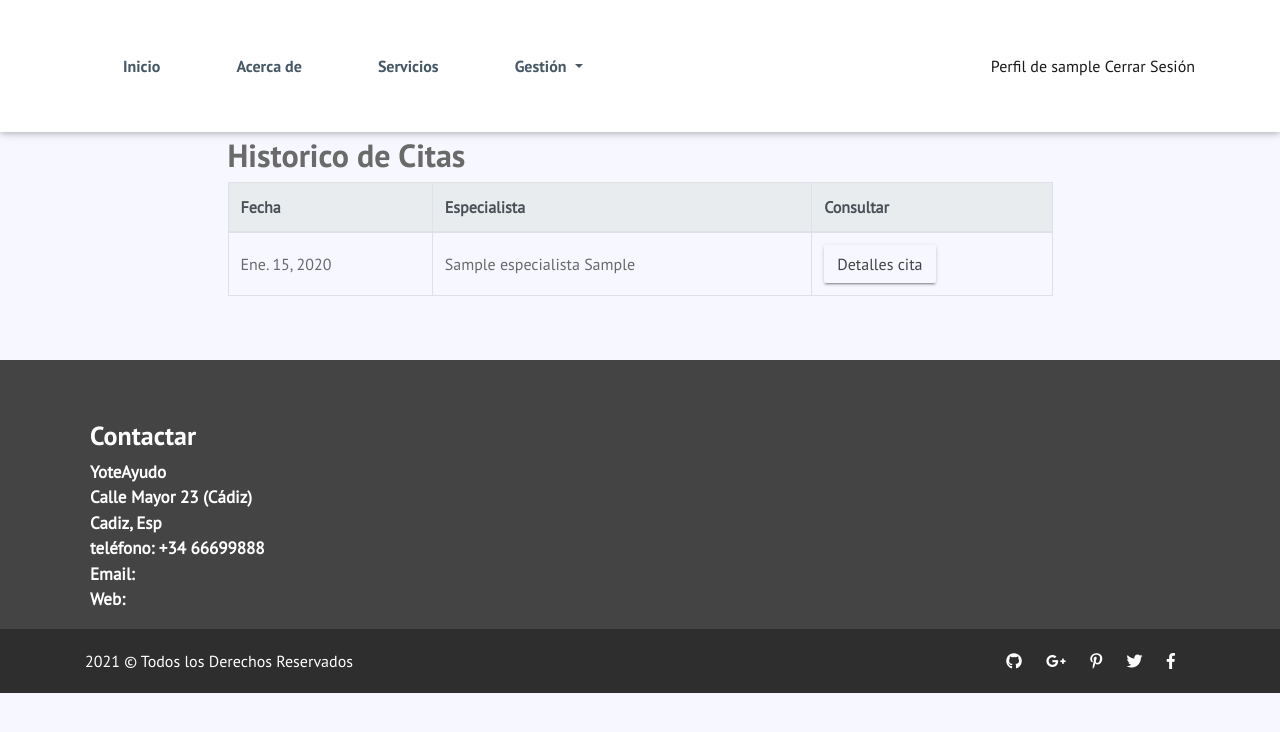
After one commit to microedet/yoteayudo, a Django app: page /historico_consulta_cliente in a window 1280 px wide. The commit adds this page. Shown: the top 732 px of the page. Run offline with Django 3.2, Linux system fonts and the light colour scheme; a user stored in the database is signed in; tables that the repository leaves empty hold one stand-in row (values such as "Sample post"); parts of the project's set-up code (start-up, migrations or seed data) failed here and were passed over; some libraries are stand-ins or nearby versions.

Commit message:
se ve template de historico de citas, pero no descrimina realizada de no realizada y no esta enlazado a la vista detalle de la consulta

```diff
--- a/core/templates/core/base.html
+++ b/core/templates/core/base.html
@@ -41,7 +41,7 @@
                             {% else %}
                                 <a class="dropdown-item" href="{% url 'especialistas' %}">Solicitar Cita</a>
                                 <a class="dropdown-item" href="{% url 'modificar_consultar_cita_cliente' %}">Modificar y Anular Cita</a>
-                                <a class="dropdown-item" >Historial de Citas</a>
+                                <a class="dropdown-item" href="{% url 'historico_consulta_cliente' %}">Historial de Citas</a>
 
                             {% endif %}
                             <!--<a class="dropdown-item" href="#">Third Item</a></div>-->
--- /dev/null
+++ b/core/templates/core/cita_list_historical.html
@@ -0,0 +1,48 @@
+{% extends 'core/base.html' %}
+{% load static %}
+{% block title %}Perfil Cliente{% endblock %}
+{% block content %}
+    <style>label{display:none}</style>
+    <br>
+    <br>
+    <br>
+    <style>.errorlist{color:red;}</style>
+    <main role="main">
+        <div class="container">
+            <div class="row mt-3">
+                <div class="col-md-9 mx-auto mb-5">
+                    <br>
+                    <br><h2>Historico de  Citas</h2>
+                    <table class="table table-bordered">
+
+                        <thead class="thead-light">
+                        <tr>
+                            <th scope="col">Fecha</th>
+                            <th scope="col">Especialista</th>
+                            <th  scope="col">Consultar</th>
+                        </tr>
+                        </thead>
+                        <tbody>
+                        {% for cita in cita_list %}
+                            <tr style="vertical-align: middle">
+
+
+                                <td style="vertical-align: middle">{{ cita.fecha}}</td>
+                                <td style="vertical-align: middle">{{ cita.idEspecialista.nombre}} {{ cita.idEspecialista.apellido }}</td>
+
+                                <td style="vertical-align: middle">
+
+                                        <a class="btn btn-default"  href="{% url 'borrar_cita_cliente' pk=cita.id %}">Detalles cita</a>
+
+                                </td>
+
+                            </tr>
+                        {% endfor %}
+                        </tbody>
+                    </table>
+                </div>
+            </div>
+        </div>
+
+    </main>
+{% endblock %}
--- a/core/urls.py
+++ b/core/urls.py
@@ -48,4 +48,7 @@ urlpatterns = [
     #url para borrar la consulta del especialista
     path('borrar_cita_cliente/<int:pk>', views.CitaDeleteView.as_view(), name='borrar_cita_cliente'),
 
+    #url para consultar historico de citas
+    path('historico_consulta_cliente', views.CitasListHistorical.as_view(), name='historico_consulta_cliente'),
+
 ]
--- a/core/views.py
+++ b/core/views.py
@@ -177,10 +177,17 @@ class CitaCreateView(CreateView):
         return context
 
 
-# vista para listado de citas del cliente
+# vista para listado de citas del cliente que no sido realizadas
 @method_decorator(login_required(), name='dispatch')
 class CitasListView(ListView):
     model = Cita
+
+
+# vista para Historico de citas del cliente que ya han sido realizadas
+@method_decorator(login_required(), name='dispatch')
+class CitasListHistorical(ListView):
+    model = Cita
+    template_name = 'core/cita_list_historical.html'
 
 
 # desde aqui el cliente puede modificar la fecha de la consulta
```
